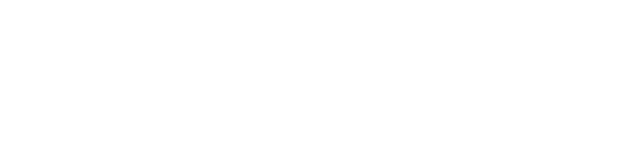
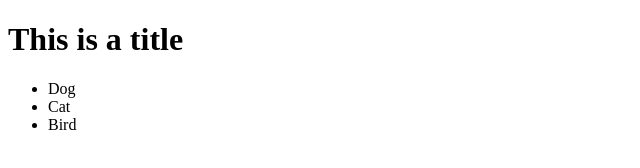
Before and after one commit to alNYCDA/CauseSite_DEC2015, a plain HTML site: page index.html in a window 1280 px wide. Shown: the whole page, without its empty margins (0-640 px from the left). Drawn offline with Linux system fonts and the light colour scheme.

Commit message:
Added H1 and UL

```diff
--- a/index.html
+++ b/index.html
@@ -5,5 +5,14 @@
 	</head>
 	<body>
 
+
+	<h1>This is a title</h1>
+
+	<ul>
+		<li>Dog</li>
+		<li>Cat</li>
+		<li>Bird</li>
+	</ul>
+
 	</body>
 </html>
```
